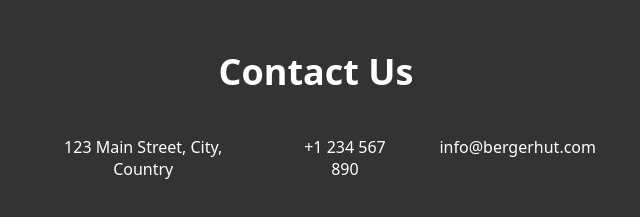
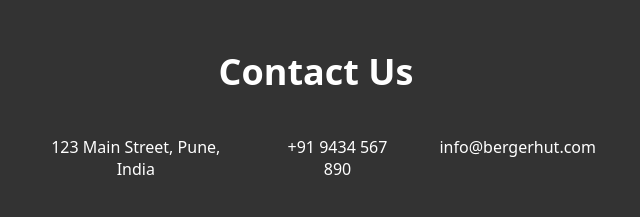
Before and after one commit to avaremanish/Burgerwebapp, a plain HTML site: page index.html in a window 1280 px wide. Shown: the part 4440-4657 px from the top of the page, 324-964 px from the left. Drawn offline with Linux system fonts and the light colour scheme.

Commit message:
adress update

```diff
--- a/index.html
+++ b/index.html
@@ -121,11 +121,11 @@
     <div class="contact-info">
       <div class="info-item">
         <i class="fas fa-map-marker-alt"></i>
-        <p>123 Main Street, City, Country</p>
+        <p>123 Main Street, Pune, India</p>
       </div>
       <div class="info-item">
         <i class="fas fa-phone-alt"></i>
-        <p>+1 234 567 890</p>
+        <p>+91 9434 567 890</p>
       </div>
       <div class="info-item">
         <i class="fas fa-envelope"></i>
```
